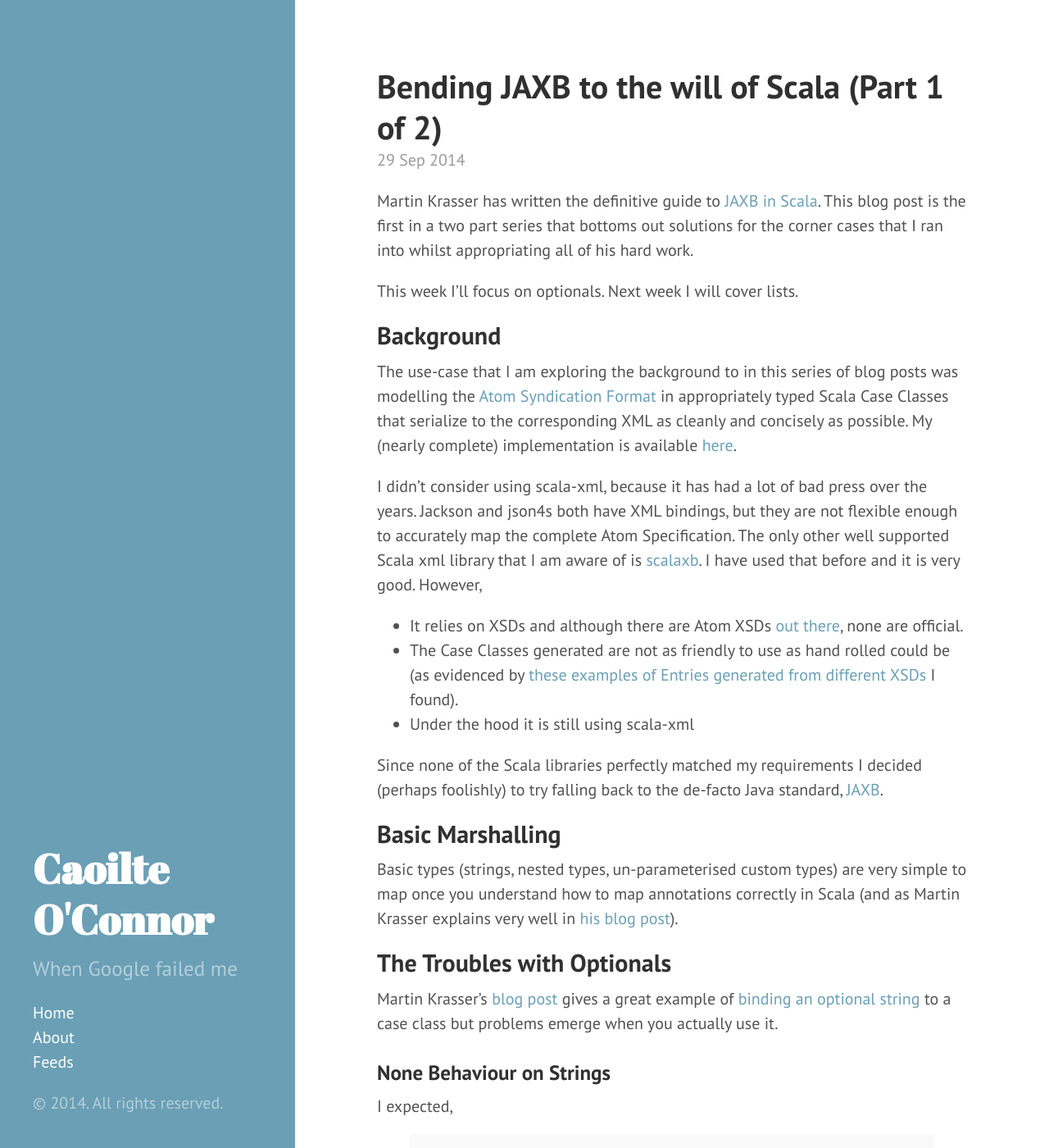
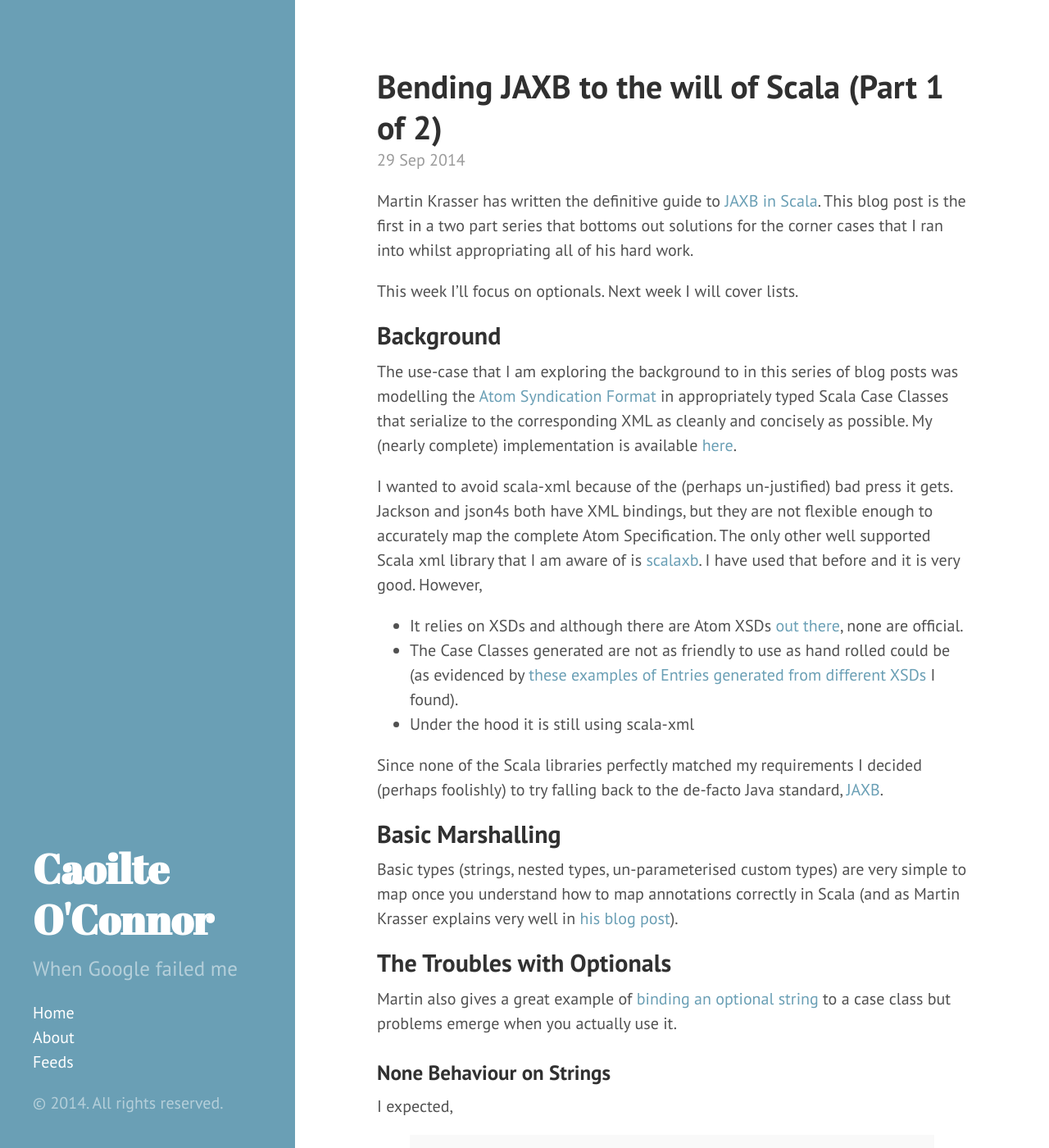
Before and after one commit to caoilte/caoilte.github.io, a Jekyll site: the page built from _posts/2014-09-29-bending-jaxb-to-the-will-of-scala-1-of-2.md, in a window 1280 px wide and 1400 px high. Shown: the whole window at 82% size. Built offline with Jekyll 4.4.1, drawn with Linux system fonts in a browser that asks for light colours; Markdown is read by kramdown in place of the engine named in the settings; comment, search, counter and statistics services are not loaded.

Commit message:
post tweaks

```diff
--- a/_posts/2014-09-29-bending-jaxb-to-the-will-of-scala-1-of-2.md
+++ b/_posts/2014-09-29-bending-jaxb-to-the-will-of-scala-1-of-2.md
@@ -20,7 +20,7 @@
 
 The use-case that I am exploring the background to in this series of blog posts was modelling the [Atom Syndication Format][atom-syndication-spec] in appropriately typed Scala Case Classes that serialize to the corresponding XML as cleanly and concisely as possible. My (nearly complete) implementation is available [here][atomizer-github].
 
-I didn't consider using scala-xml, because it has had a lot of bad press over the years. Jackson and json4s both have XML bindings, but they are not flexible enough to accurately map the complete Atom Specification. The only other well supported Scala xml library that I am aware of is [scalaxb]. I have used that before and it is very good. However,
+I wanted to avoid scala-xml because of the (perhaps un-justified) bad press it gets. Jackson and json4s both have XML bindings, but they are not flexible enough to accurately map the complete Atom Specification. The only other well supported Scala xml library that I am aware of is [scalaxb]. I have used that before and it is very good. However,
 
 * It relies on XSDs and although there are Atom XSDs [out there][atom-xsd-links], none are official.
 * The Case Classes generated are not as friendly to use as hand rolled could be (as evidenced by [these examples of Entries generated from different XSDs][nasty-atom-scala-from-xsd] I found).
@@ -34,7 +34,7 @@
 
 ## The Troubles with Optionals ##
 
-Martin Krasser's [blog post][krasserm-jaxb] gives a great example of [binding an optional string][krasserm-jaxb-string-option] to a case class but problems emerge when you actually use it.
+Martin also gives a great example of [binding an optional string][krasserm-jaxb-string-option] to a case class but problems emerge when you actually use it.
 
 ### None Behaviour on Strings ###
 
```
